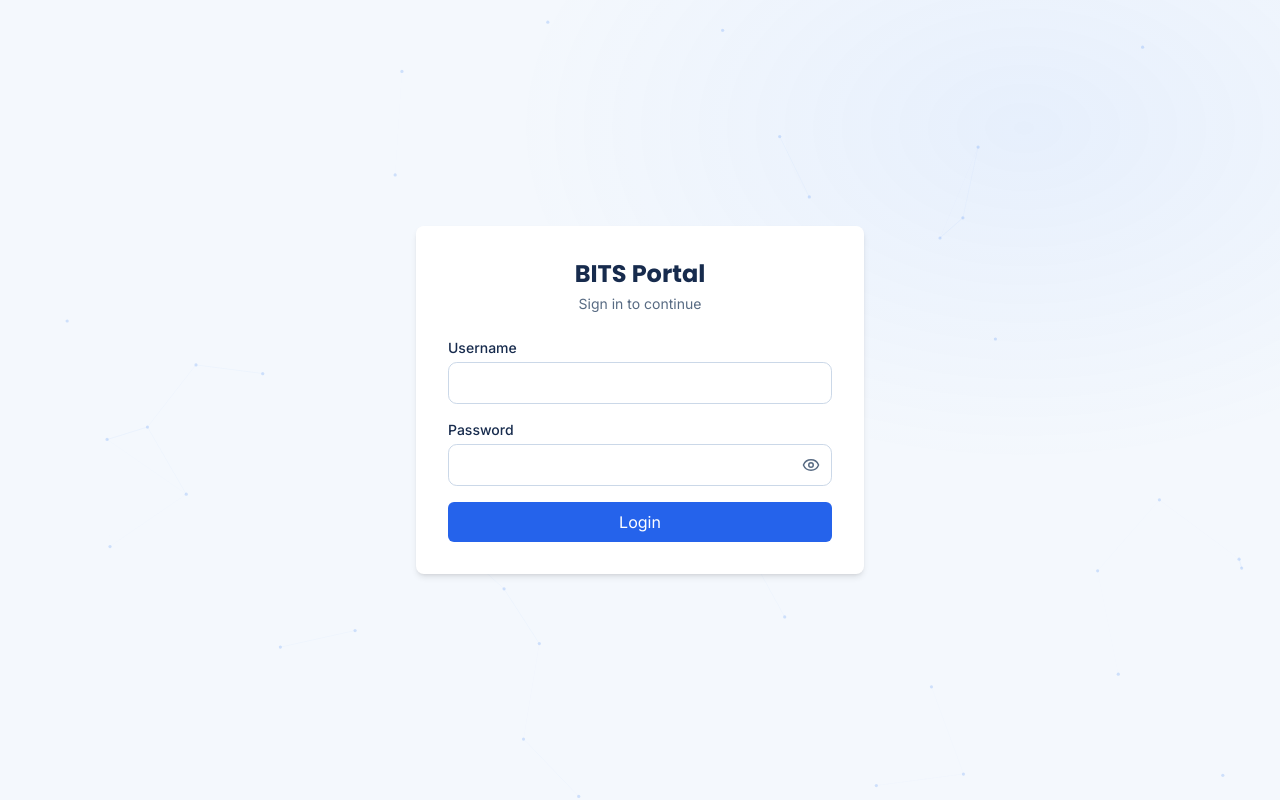
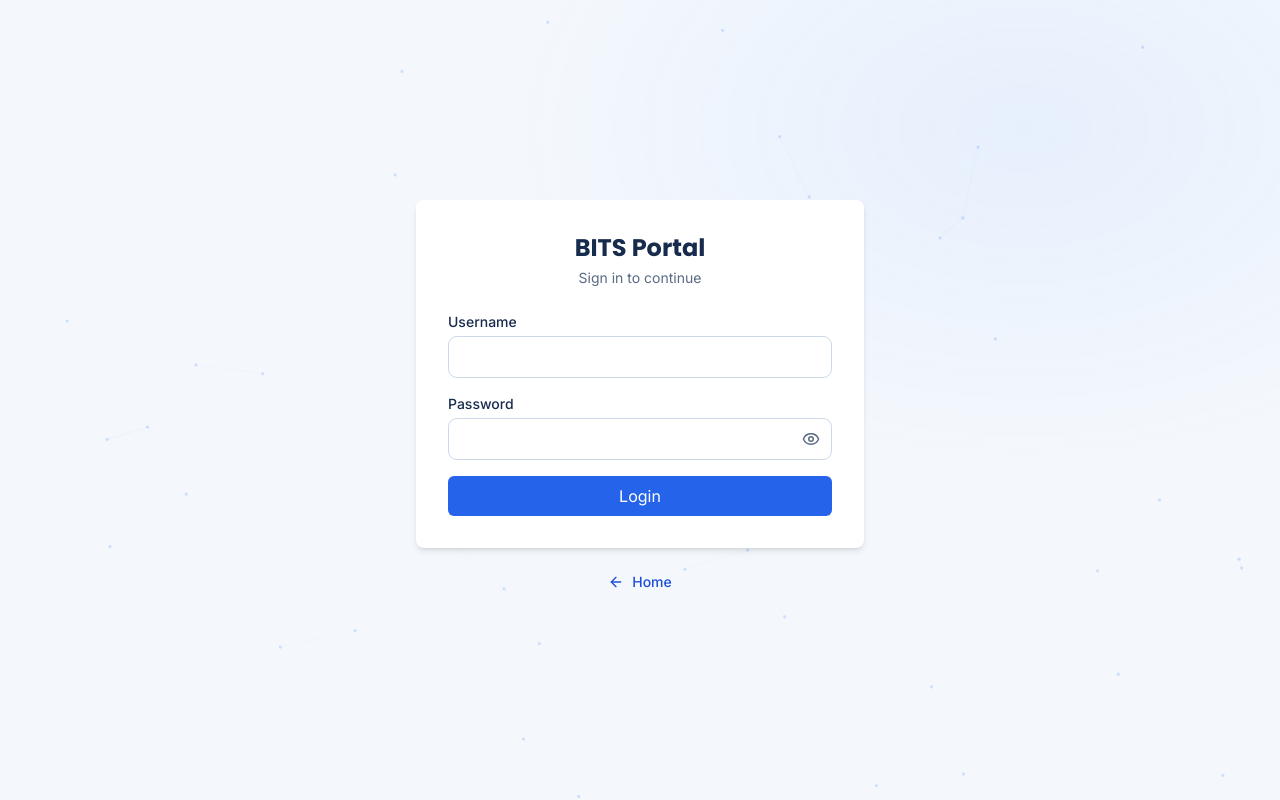
Before and after one commit to karlculi44/BITS-PORTAL, a React (Vite) app in the folder frontend/: page /login in a window 1280 px wide. Built offline with nearby package versions, Linux system fonts and the light colour scheme; no server answers.

Commit message:
Add home link to login page
Add a navigation link below the login form and test that it returns home without submitting the form.

```diff
--- a/frontend/src/pages/Login.jsx
+++ b/frontend/src/pages/Login.jsx
@@ -1,6 +1,6 @@
 import { useState } from "react";
-import { useNavigate } from "react-router-dom";
-import { Eye, EyeOff, Loader2 } from "lucide-react";
+import { Link, useNavigate } from "react-router-dom";
+import { ArrowLeft, Eye, EyeOff, Loader2 } from "lucide-react";
 import toast from "react-hot-toast";
 import { useAuth } from "../hooks/useAuth";
 
@@ -51,7 +51,7 @@ function Login() {
   };
 
   return (
-    <main className="login-page relative z-10 flex min-h-screen items-center justify-center px-4">
+    <main className="login-page relative z-10 flex min-h-screen flex-col items-center justify-center px-4">
       <div className="w-full max-w-md rounded-lg bg-white p-8 shadow-md">
         <h1 className="text-center text-2xl font-bold text-slate-800">
           BITS Portal
@@ -126,6 +126,13 @@ function Login() {
           </button>
         </form>
       </div>
+      <Link
+        to="/"
+        className="mt-4 inline-flex items-center gap-2 rounded-sm px-2 py-2 text-sm font-medium text-blue-700 hover:underline focus-visible:outline-2 focus-visible:outline-blue-700"
+      >
+        <ArrowLeft size={16} aria-hidden="true" />
+        Home
+      </Link>
     </main>
   );
 }
```
Also changed, not shown: 1 other file (tests, documents, lock files or other folders).
